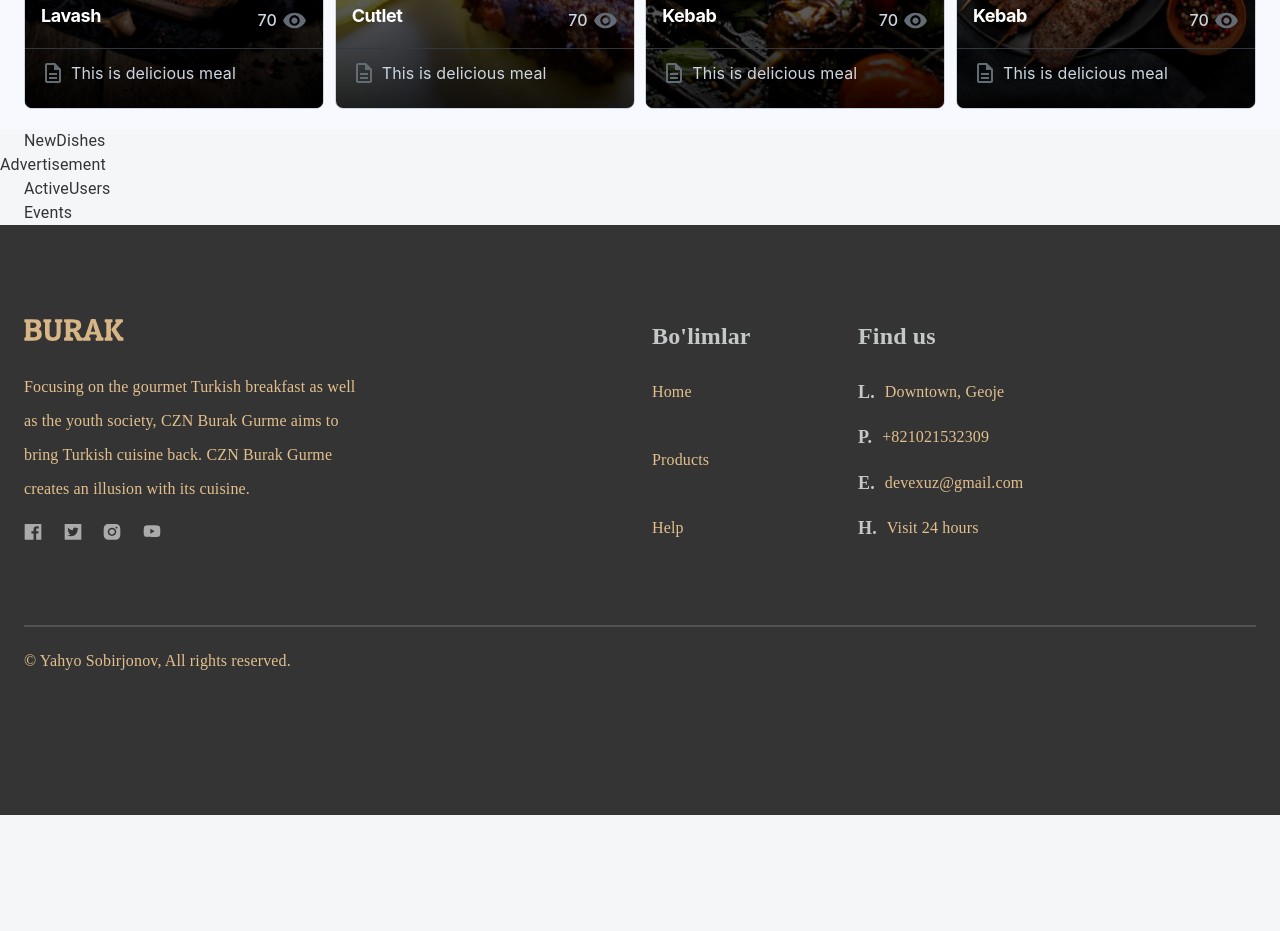
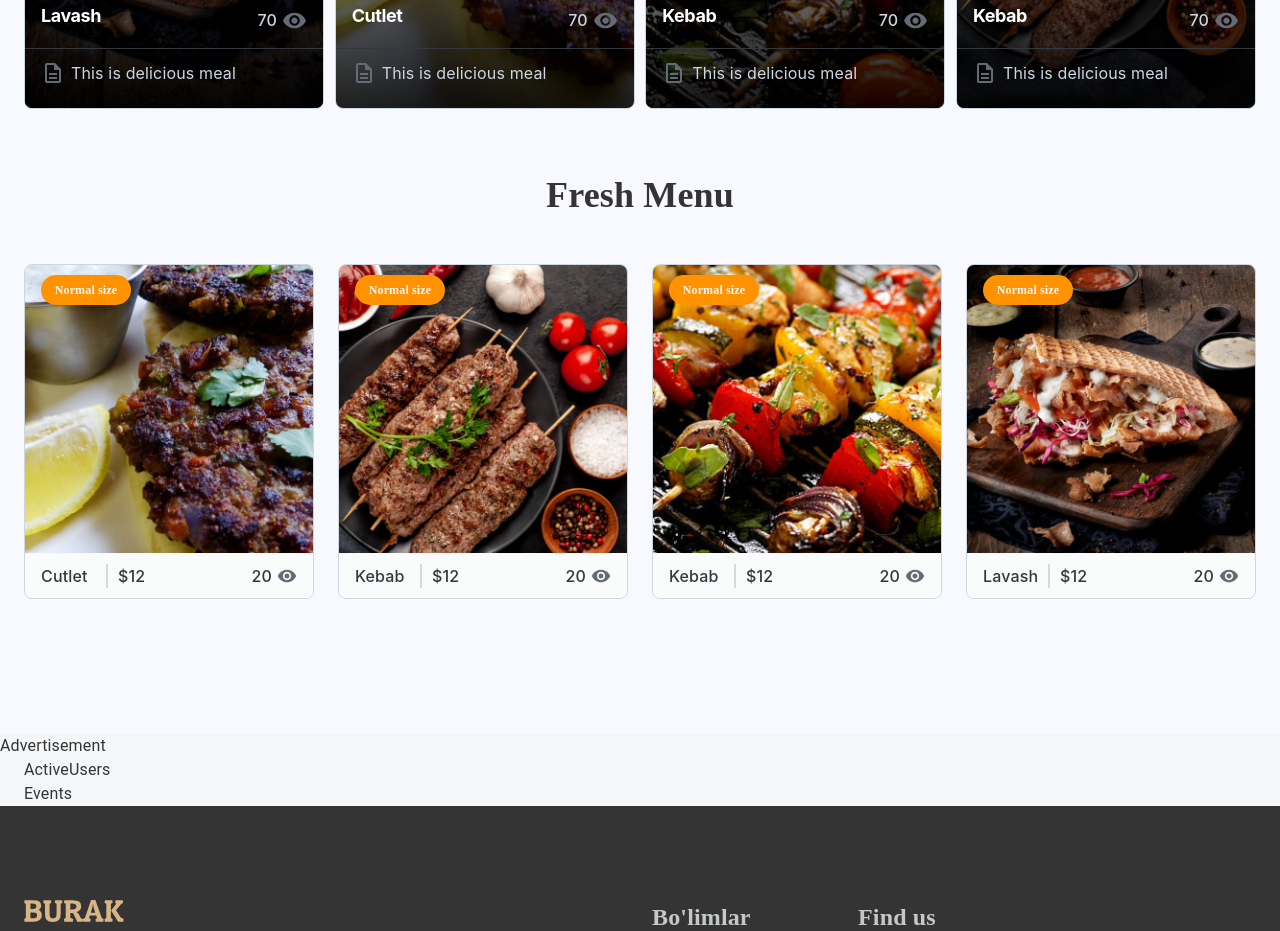
Before and after one commit to Yakhyobek1997/americano-coffee, a React (Create React App) app: page / in a window 1280 px wide. Shown: the part 1460-2391 px from the top of the page. Before the commit the page ends 2275 px from the top, so only its background shows below. Built offline with nearby package versions, Linux system fonts and the light colour scheme.

Commit message:
Feat: develop new dishes

```diff
--- a/src/app/screens/homePage/NewDishes.tsx
+++ b/src/app/screens/homePage/NewDishes.tsx
@@ -1,10 +1,65 @@
-import { Container } from "@mui/material";
 import React from "react";
+import { Box, Container, Stack } from "@mui/material";
+import AspectRatio from "@mui/joy/AspectRatio";
+import Card from "@mui/joy/Card";
+import CardOverflow from "@mui/joy/CardOverflow";
+import Typography from "@mui/joy/Typography";
+import { CssVarsProvider } from "@mui/joy/styles";
+import VisibilityIcon from "@mui/icons-material/Visibility";
+import Divider from "../../components/divider";
+
+const newDishes = [
+  { productName: "Cutlet", imagePath: "/img/cutlet.webp" },
+  { productName: "Kebab", imagePath: "/img/kebab-fresh.webp" },
+  { productName: "Kebab", imagePath: "/img/kebab.webp" },
+  { productName: "Lavash", imagePath: "/img/lavash.webp" },
+];
 
 export default function NewDishes() {
   return (
-    <div>
-      <Container>NewDishes</Container>
+    <div className="new-products-frame">
+      <Container>
+        <Stack className="main">
+          <Box className="category-title">Fresh Menu</Box>
+          <Stack className="cards-frame">
+            <CssVarsProvider>
+              {newDishes.map((ele, index) => {
+                return (
+                  <Card key={index} variant="outlined" className="card">
+                    <CardOverflow>
+                      <div className="product-sale">Normal size</div>
+                      <AspectRatio ratio="1">
+                        <img src={ele.imagePath} alt={ele.productName} />
+                      </AspectRatio>
+                    </CardOverflow>
+
+                    <CardOverflow variant="soft" className="product-detail">
+                      <Stack className="info">
+                        <Stack flexDirection="row">
+                          <Typography className="title">
+                            {ele.productName}
+                          </Typography>
+                          <Divider width="2" height="24" bg="#d9d9d9" />
+                          <Typography className="price">$12</Typography>
+                        </Stack>
+
+                        <Stack>
+                          <Typography className="views">
+                            20
+                            <VisibilityIcon
+                              sx={{ fontSize: 20, marginLeft: "5px" }}
+                            />
+                          </Typography>
+                        </Stack>
+                      </Stack>
+                    </CardOverflow>
+                  </Card>
+                );
+              })}
+            </CssVarsProvider>
+          </Stack>
+        </Stack>
+      </Container>
     </div>
   );
 }
--- a/src/css/home.css
+++ b/src/css/home.css
@@ -104,3 +104,108 @@
     ),
     linear-gradient(to top, rgba(0, 0, 0, 0.8), rgba(0, 0, 0, 0) 300px);
   }
+
+
+
+
+  /** NEW PRODUCTS **/
+
+.homepage .new-products-frame {
+  width: 100%;
+  height: 605px;
+  background: #f8f8ff;
+  display: flex;
+}
+
+.homepage .main {
+  margin-top: 45px;
+  display: flex;
+  flex-direction: column;
+  align-items: center;
+}
+
+.homepage .new-products-frame .category-title {
+  font-family: "Dancing Script";
+  font-style: normal;
+  font-weight: 700;
+  font-size: 36px;
+  line-height: 43px;
+}
+
+.homepage .new-products-frame .main .cards-frame {
+  width: 100%;
+  margin: 47px 2px 2px 2px;
+  flex-direction: row;
+  justify-content: space-between;
+}
+
+
+.homepage .new-products-frame .main .card {
+  height: 335px;
+  width: 290px;
+  cursor: pointer;
+}
+
+.homepage .new-products-frame .product-sale {
+  position: absolute;
+  margin-top: 10px;
+  z-index: 100;
+  width: 90px;
+  height: 30px;
+  display: flex;
+  align-items: center;
+  justify-content: center;
+  background: #ff9200;
+  box-shadow: 4px 6px 20px rgba(0, 0, 0, 0.1);
+  border-radius: 25px;
+  font-family: "Poppins";
+  font-style: normal;
+  font-weight: 600;
+  font-size: 12px;
+  line-height: 21px;
+  color: #f8f8ff;
+}
+
+
+.homepage .new-products-frame .product-detail {
+  width: auto;
+  height: 49%;
+  display: flex;
+  justify-content: center;
+  margin-top: -12px;
+  border-top: 1px solid;
+  border-color: #f8f8ff;
+  background-color: #fafbfb;
+}
+
+.homepage .new-products-frame .product-detail .info {
+  width: 100%;
+  display: flex;
+  flex-direction: row;
+  justify-content: space-between;
+  align-items: center;
+}
+
+
+.homepage .new-products-frame .product-detail .title {
+  width: 65px;
+  font-weight: 500;
+}
+
+.homepage .new-products-frame .product-detail .price {
+  margin-left: 10px;
+  width: 20px;
+  font-weight: 500;
+}
+
+.homepage .new-products-frame .product-detail .divider {
+  margin: 0 10px 0 10px;
+  width: 2px;
+  background-color: #d9d9d9;
+}
+
+.homepage .new-products-frame .product-detail .views {
+  display: flex;
+  align-items: center;
+  font-weight: 500;
+}
```
